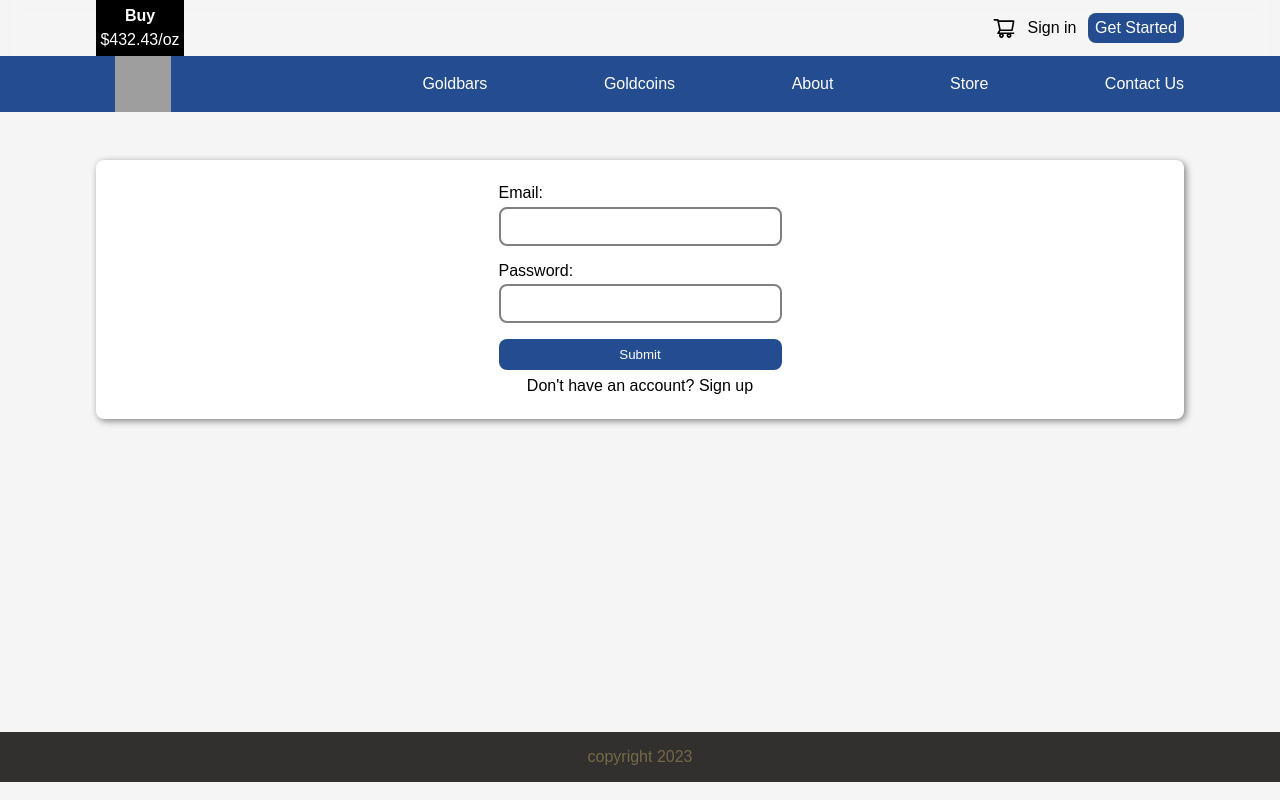
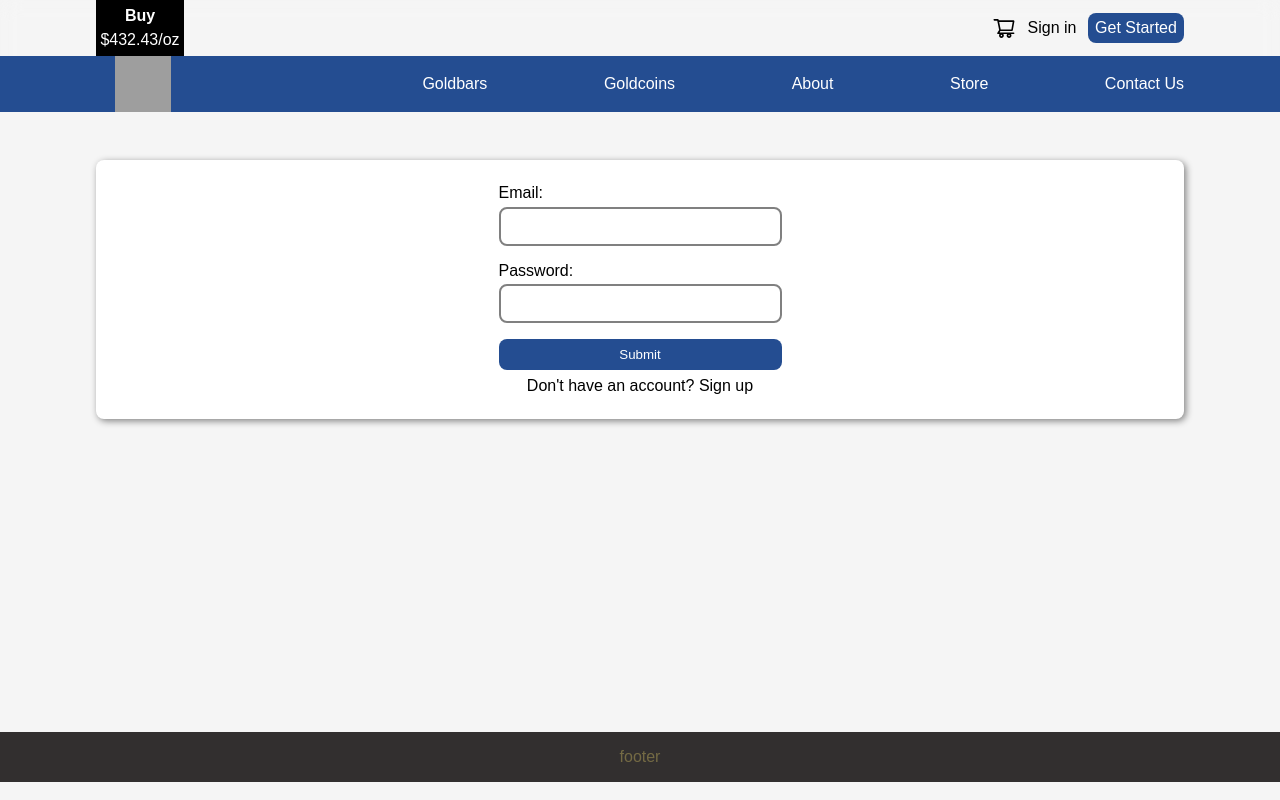
Before and after one commit to Vhickyy/dukkia, a React (Create React App) app: page /login in a window 1280 px wide. Built offline with nearby package versions, Linux system fonts and the light colour scheme; grey boxes are pictures that could not be loaded.

Commit message:
Changes to hero section

```diff
--- /dev/null
+++ b/src/Components/Footer.js
@@ -0,0 +1,18 @@
+import React from 'react'
+import styled from 'styled-components'
+const Footer = () => {
+  return (
+    <Wrapper>
+        footer
+    </Wrapper>
+  )
+}
+
+export default Footer
+
+const Wrapper = styled.footer`
+background-color: #322F2F;
+text-align: center;
+padding: 1rem 0;
+color: #746A44;
+`
--- a/src/Components/Hero.js
+++ b/src/Components/Hero.js
@@ -5,8 +5,8 @@ const Hero = () => {
   return (
     <Wrapper>
         <div className='first'>
-            <h2>Buy and sell gold</h2>
-            <p>DukiaGold, your trustworthy refinery & bullion merchant.</p>
+            <h2>Buy & sell gold</h2>
+            <p>Dukia Gold, your trustworthy refinery & bullion merchant.</p>
         </div>
         <Link to={'/open-account'}><button>Buy Now</button></Link>
         <div className='second'>
@@ -47,7 +47,7 @@ const Wrapper = styled.aside`
     text-align: center;
 }
 h2{
-    text-transform: uppercase;
+    text-transform: capitalize;
     font-weight: bolder;
 }
 .second{
--- a/src/Components/Layout.js
+++ b/src/Components/Layout.js
@@ -1,5 +1,6 @@
 import { Outlet } from "react-router-dom"
 import styled from "styled-components"
+import Footer from "./Footer"
 import Header from "./Header"
 import TopNav from "./TopNav"
 
@@ -9,15 +10,8 @@ const Layout = ({children}) => {
     {/* <Header/> */}
     <TopNav/>
     <Outlet/>
-    <Footer>copyright {new Date().getFullYear()}</Footer>
+    <Footer/>
     </>
   )
 }
 export default Layout
-
-const Footer = styled.footer`
-background-color: #322F2F;
-text-align: center;
-padding: 1rem 0;
-color: #746A44;
-`
--- a/src/Components/Slider.js
+++ b/src/Components/Slider.js
@@ -78,7 +78,7 @@ const Wrapper = styled.div`
 background-color: gray;
 max-width: 90%;
 margin: 2rem auto;
-padding: 2rem;
+padding: 1rem;
 .card{
     width: 80%;
     height: 13rem;
@@ -87,6 +87,8 @@ padding: 2rem;
     gap: 1rem;
     place-items: center;
     border-radius: 0.3rem;
+    margin: 0 auto;
+    /* align-self: center; */
     /* align-items: center;
     justify-content: center; */
 }
```
